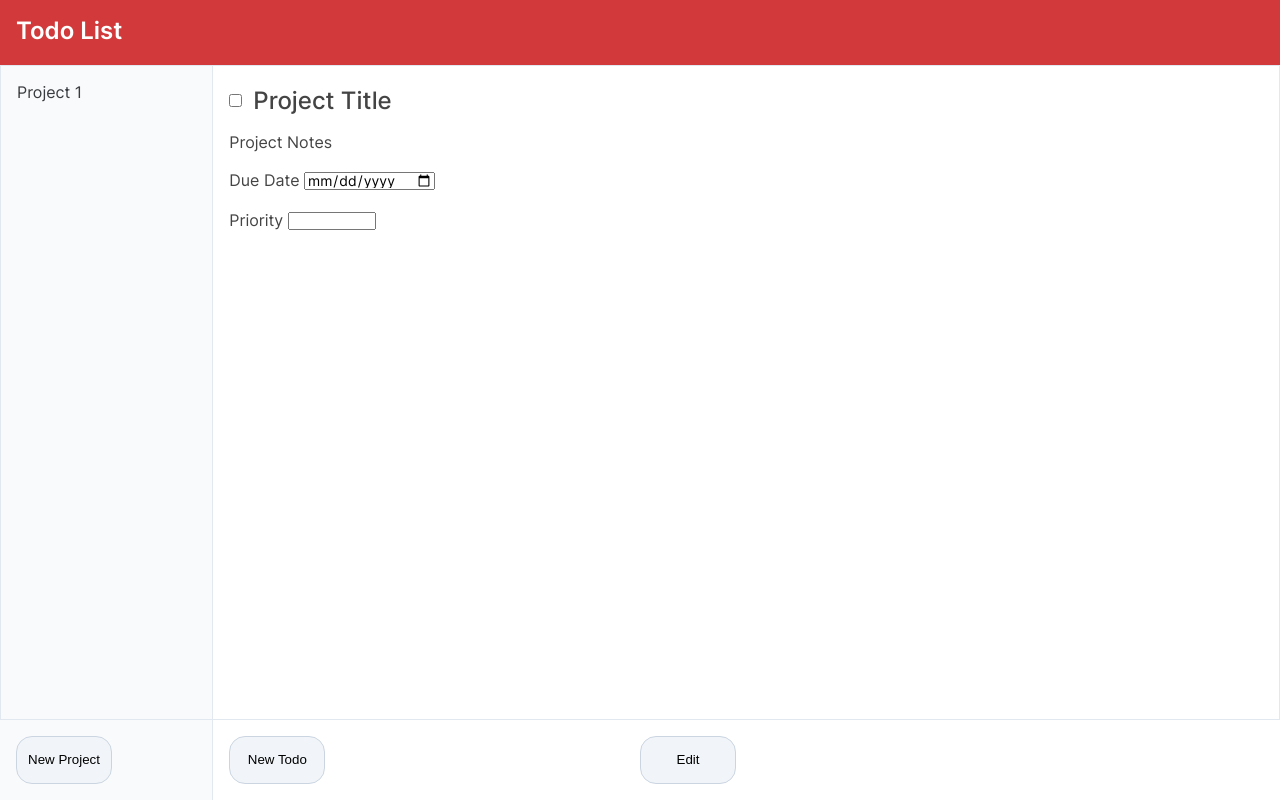
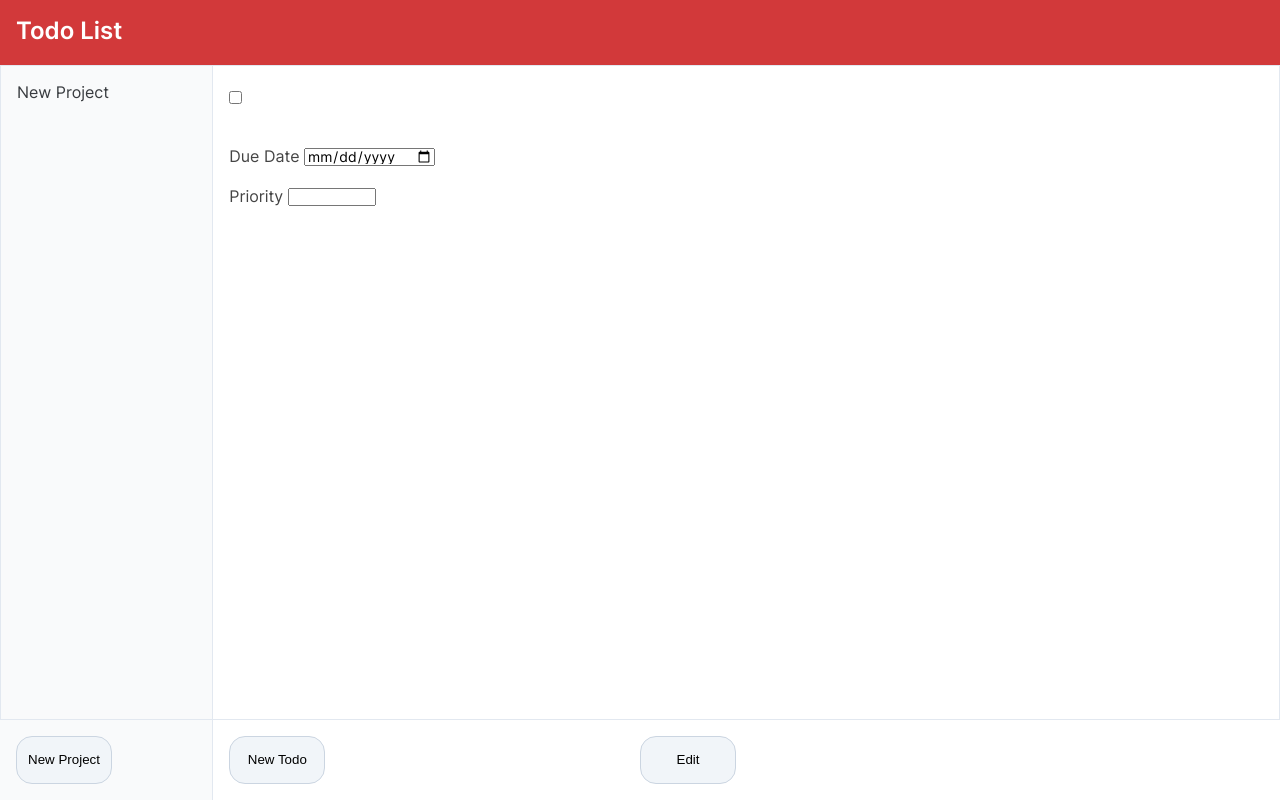
Before and after one commit to HDdev8/todo-list, a plain HTML site: page index.html in a window 1280 px wide. Drawn offline with Linux system fonts and the light colour scheme.

Commit message:
Creates and stores default project upon first-ever page load

```diff
--- a/index.html
+++ b/index.html
@@ -13,12 +13,12 @@
       <header class="head">Todo List</header>
       <nav class="nav">
         <ul class="nav-list">
-          <li class="nav-list-item" data-id="01201201">Project 1</li>
+          <!-- <li class="nav-list-item" data-id=""></li> -->
         </ul>
       </nav>
       <div class="content">
         <div class="project-content">
-          <div class="project" data-id="01201201">
+          <div class="project">
             <div class="project-top-row">
               <div class="project-checkbox-div">
                 <input
@@ -29,20 +29,11 @@
                 <label for="project-checkbox"></label>
               </div>
               <div class="project-title-div">
-                <p id="project-title" class="project-title" data-id="01201201">
-                  Project Title
-                </p>
+                <p id="project-title" class="project-title"></p>
               </div>
             </div>
             <div class="project-notes-div">
-              <p
-                id="project-notes"
-                class="project-notes"
-                rows="10"
-                data-id="01201201"
-              >
-                Project Notes
-              </p>
+              <p id="project-notes" class="project-notes"></p>
             </div>
             <div class="project-due-date-div">
               <label for="project-due-date">Due Date</label>
@@ -51,7 +42,6 @@
                 list="project-due-dates"
                 id="project-due-date"
                 name="project-due-date"
-                data-id="01201201"
               />
               <datalist id="project-due-dates"></datalist>
             </div>
@@ -61,7 +51,6 @@
                 list="project-priorities"
                 id="project-priority"
                 name="project-priority"
-                data-id="01201201"
               />
               <datalist id="project-priorities">
                 <option value="Low"></option>
```
Also changed, not shown: main.js (+3 -3 lines).
